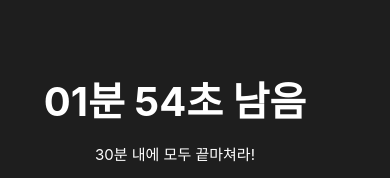
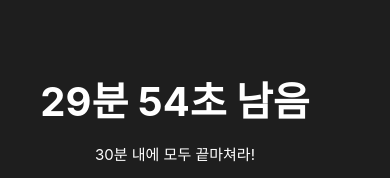
Before and after one commit to jidole02/breakhealth, a React Native app: screen /RESULT in a window 390 px wide. Shown: the top 178 px of the page. Built offline with nearby package versions, Linux system fonts and the light colour scheme.

Commit message:
update time

```diff
--- a/components/Result/index.js
+++ b/components/Result/index.js
@@ -5,7 +5,7 @@ import ExeCard from "../exeCard";
 import Layout from "../layout";
 
 export default function Result({ navigation }) {
-  const maxMin = 2;
+  const maxMin = 30;
   const [resultList, setResultList] = useState([]);
   const [scoreSum, setScoreSum] = useState(0);
   const [min, setMin] = useState(maxMin);
```
